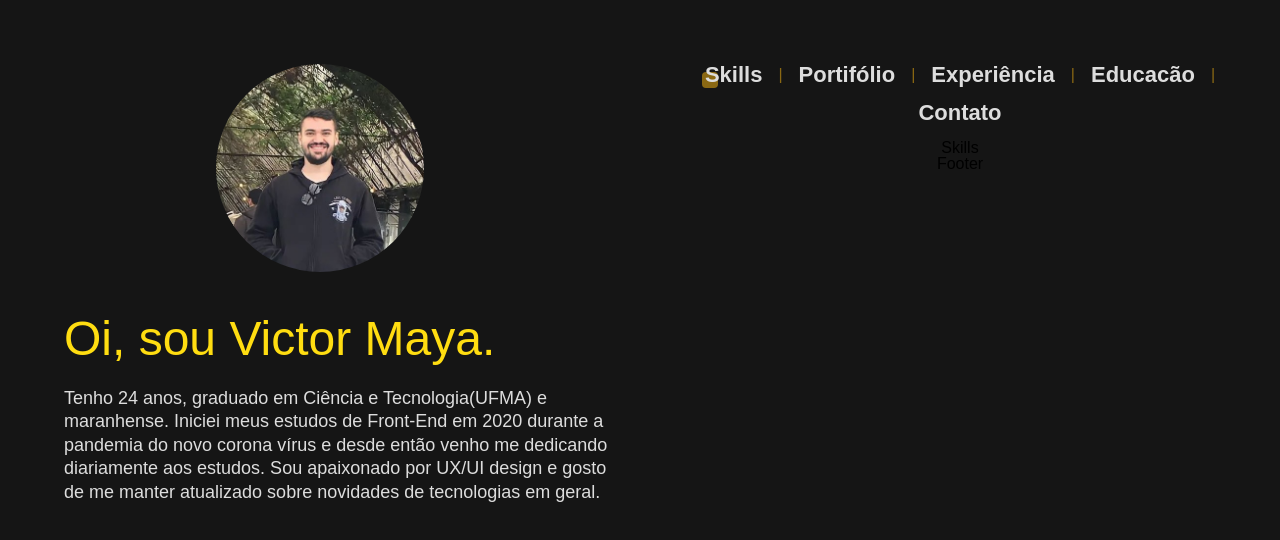
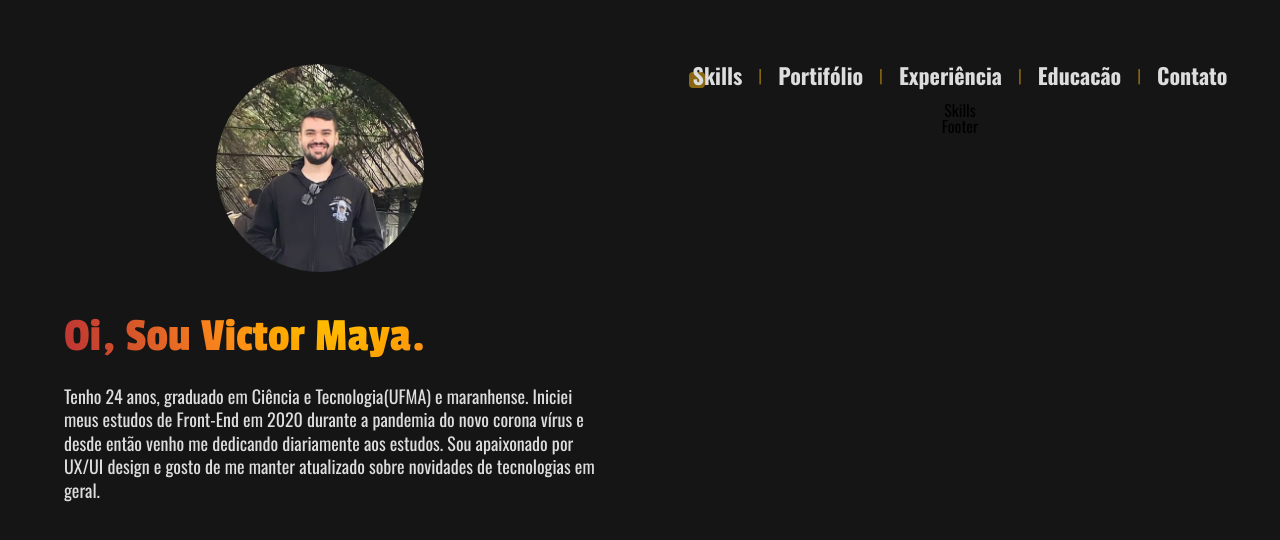
Before and after one commit to victormaya/victormaya-site, a React (Create React App) app: page / in a window 1280 px wide. Shown: the top 540 px of the page. Built offline with nearby package versions, Linux system fonts and the light colour scheme; the HTML template or start-up script is replaced by a standard one.

Commit message:
mudanças no title

```diff
--- a/public/index.html
+++ b/public/index.html
@@ -16,6 +16,10 @@
     -->
     <link rel="manifest" href="%PUBLIC_URL%/manifest.json" />
     <link rel="stylesheet" href="%PUBLIC_URL%/style.css" />
+    <link rel="preconnect" href="https://fonts.googleapis.com" />
+    <link rel="preconnect" href="https://fonts.gstatic.com" crossorigin />
+    <link href="https://fonts.googleapis.com/css2?family=Oswald:wght@200;300;400;500;600;700&family=Passion+One&display=swap" rel="stylesheet">
+
     <!--
       Notice the use of %PUBLIC_URL% in the tags above.
       It will be replaced with the URL of the `public` folder during the build.
--- a/src/styled.js
+++ b/src/styled.js
@@ -9,12 +9,11 @@
 `;
 
 export const Content = styled.section`
-  @import url('https://fonts.googleapis.com/css2?family=Josefin+Sans:ital,wght@0,100;0,200;0,300;0,400;0,500;0,600;0,700;1,100;1,200;1,300;1,400;1,500;1,600;1,700&display=swap');
   padding: 4rem 2rem;
   display: flex;
   flex-direction: column;
   align-items: center;
-  font-family: 'Josefin Sans', sans-serif;
+  font-family: 'Oswald', sans-serif;
   .perfil {
     width: 13rem;
     margin-bottom: 1rem;
@@ -30,7 +29,7 @@
       height: 5rem;
       border-radius: 50%;
       opacity: 0;
-      bottom: -0.40rem;
+      bottom: -0.4rem;
       left: -0.5rem;
       z-index: -1;
       transition: all 0.3s ease;
@@ -56,6 +55,27 @@
       color: #fd1;
       font-size: 3rem;
       line-height: 2;
+      font-family: 'Passion One', cursive;
+      text-transform: capitalize;
+      background-image: radial-gradient(
+        circle at 50% -3.03%,
+        #ffcf00 0,
+        #ffbc00 12.5%,
+        #ffa800 25%,
+        #ff9214 37.5%,
+        #f37b1f 50%,
+        #e36526 62.5%,
+        #d4522b 75%,
+        #c74130 87.5%,
+        #bb3235 100%
+      );
+
+      background-clip: text;
+      -webkit-background-clip: text; /* Alguns navegadores precisam do prefixo */
+
+      -webkit-text-fill-color: transparent;
+
+      color: black;
     }
     p {
       color: #ddd;
```
